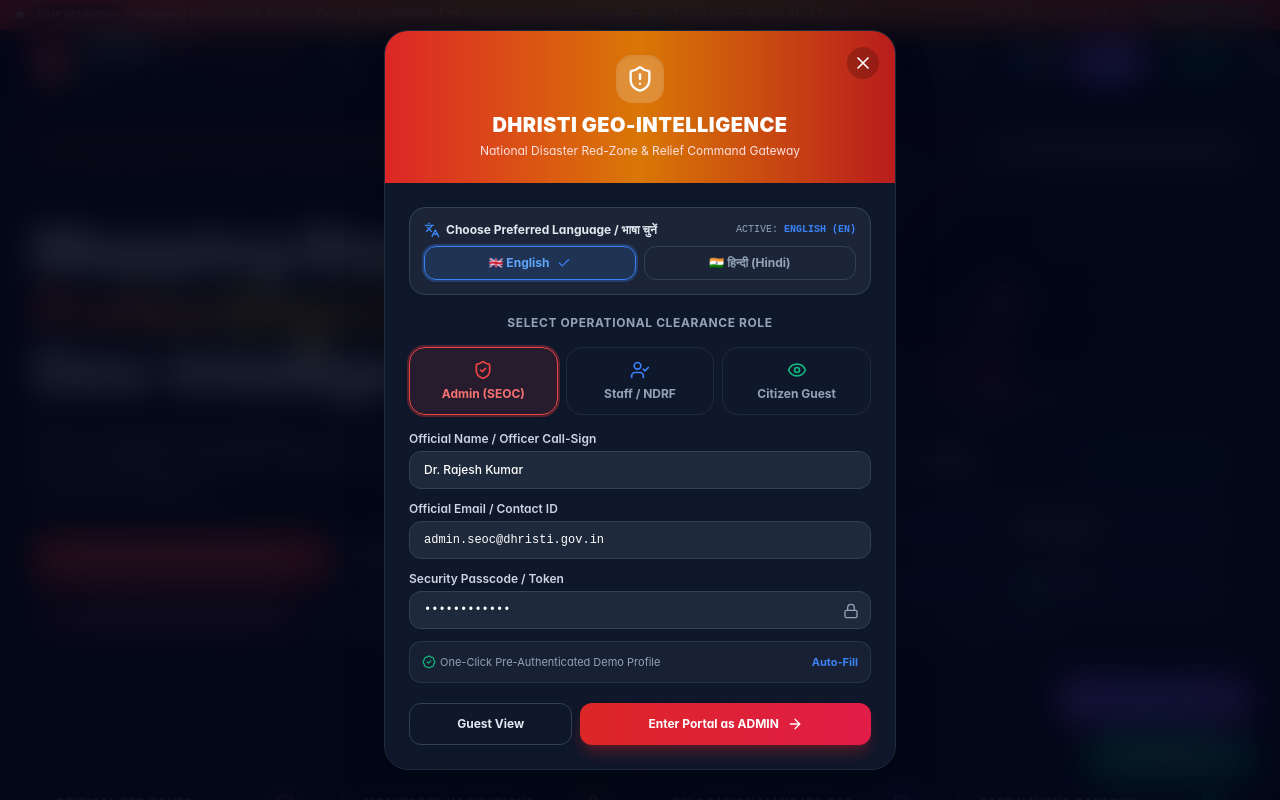
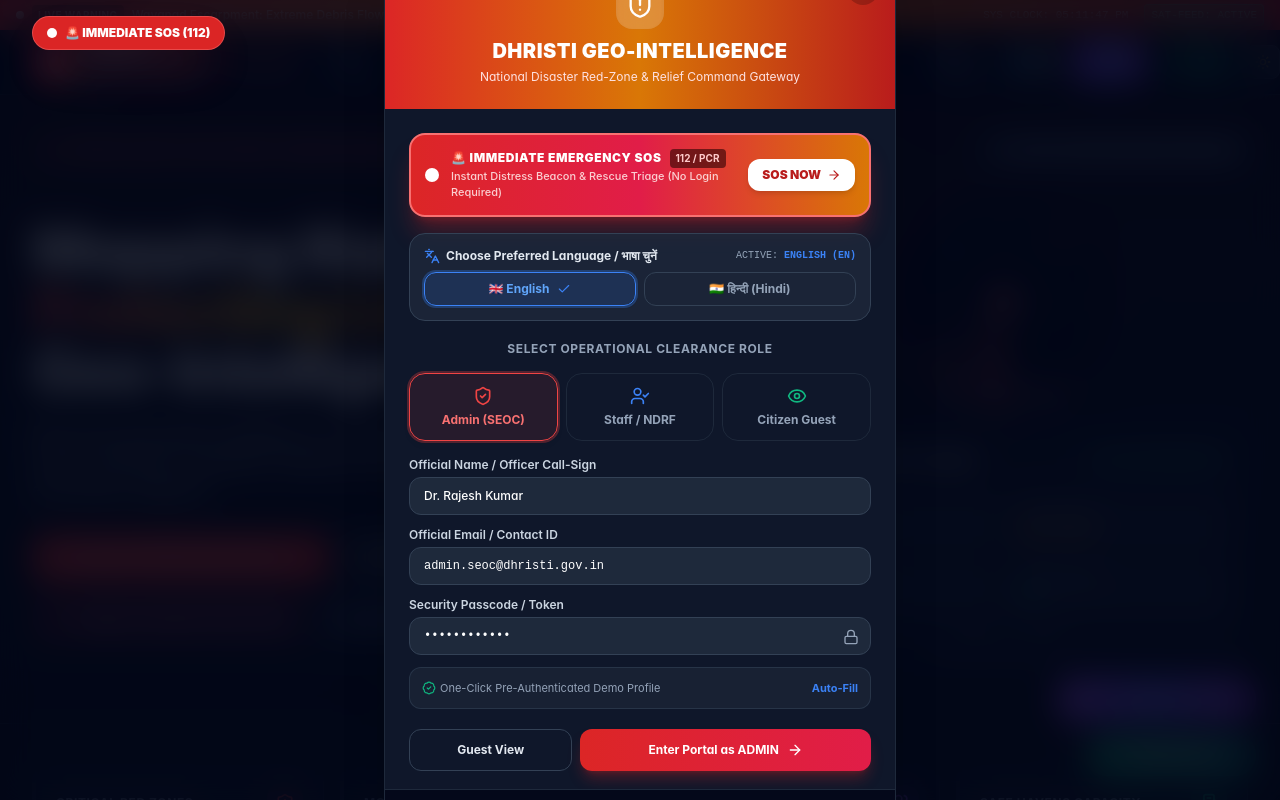
Before and after one commit to Somesh0206/Dhristi, a Next.js app: page / in a window 1280 px wide. Shown: the top 800 px of the page. Built offline with nearby package versions, Linux system fonts and the light colour scheme.

Commit message:
feat(sos): add immediate SOS function button to entry login popup and rectify DisasterTelemetryProcessor

```diff
--- a/src/components/EntryAuthModal.jsx
+++ b/src/components/EntryAuthModal.jsx
@@ -21,6 +21,7 @@ export default function EntryAuthModal() {
   const {
     isAuthModalOpen,
     setIsAuthModalOpen,
+    openSosModal,
     loginAs,
     currentUser,
     language,
@@ -37,6 +38,11 @@ export default function EntryAuthModal() {
   );
 
   if (!isAuthModalOpen) return null;
+
+  const handleImmediateSos = (tab = 'citizen') => {
+    setIsAuthModalOpen(false);
+    openSosModal(tab);
+  };
 
   const handleRoleSelect = (role) => {
     setSelectedRole(role);
@@ -71,6 +77,21 @@ export default function EntryAuthModal() {
 
   return (
     <div className="fixed inset-0 z-50 flex items-center justify-center p-4 bg-slate-950/85 backdrop-blur-lg animate-in fade-in duration-200">
+      {/* Top Floating Emergency Bypass Trigger */}
+      <div className="absolute top-4 left-4 sm:left-8 z-10 flex items-center space-x-2">
+        <button
+          type="button"
+          onClick={() => handleImmediateSos('citizen')}
+          className="flex items-center space-x-2 px-3.5 py-2 bg-red-600 hover:bg-red-700 text-white rounded-full shadow-2xl shadow-red-500/50 border border-red-400/50 font-black text-xs transition-all hover:scale-105 active:scale-95 animate-pulse"
+          title="Immediate Emergency SOS (No Login Needed)">
+          <span className="relative flex h-2.5 w-2.5">
+            <span className="animate-ping absolute inline-flex h-full w-full rounded-full bg-white opacity-80"></span>
+            <span className="relative inline-flex rounded-full h-2.5 w-2.5 bg-white"></span>
+          </span>
+          <span>{language === 'hi' ? '🚨 आपातकालीन एसओएस (112)' : '🚨 IMMEDIATE SOS (112)'}</span>
+        </button>
+      </div>
+
       <div className="relative w-full max-w-lg bg-white dark:bg-slate-900 border border-slate-300 dark:border-slate-800 rounded-3xl shadow-2xl overflow-hidden">
         {/* Header Ribbon */}
         <div className="bg-gradient-to-r from-red-600 via-amber-600 to-red-700 p-6 text-white text-center relative">
@@ -92,6 +113,39 @@ export default function EntryAuthModal() {
 
         {/* Content Body */}
         <div className="p-6 space-y-4 max-h-[85vh] overflow-y-auto">
+          {/* IMMEDIATE SOS EMERGENCY DISPATCH BAR */}
+          <div className="bg-gradient-to-r from-red-600 via-rose-600 to-amber-600 p-3.5 rounded-2xl border-2 border-red-400 text-white shadow-xl shadow-red-600/30 flex items-center justify-between">
+            <div className="flex items-center space-x-3">
+              <span className="relative flex h-3.5 w-3.5">
+                <span className="animate-ping absolute inline-flex h-full w-full rounded-full bg-white opacity-90"></span>
+                <span className="relative inline-flex rounded-full h-3.5 w-3.5 bg-white"></span>
+              </span>
+              <div>
+                <div className="flex items-center space-x-2">
+                  <span className="font-black text-xs uppercase tracking-wider">
+                    {language === 'hi' ? '🚨 तत्काल आपातकालीन एसओएस' : '🚨 IMMEDIATE EMERGENCY SOS'}
+                  </span>
+                  <span className="text-[10px] bg-red-950/70 text-red-200 px-1.5 py-0.5 rounded font-bold">
+                    112 / PCR
+                  </span>
+                </div>
+                <p className="text-[11px] text-red-100/90 font-medium">
+                  {language === 'hi'
+                    ? 'बिना लॉगिन तुरंत 1-टैप राहत एवं पुलिस सहायता प्राप्त करें'
+                    : 'Instant Distress Beacon & Rescue Triage (No Login Required)'}
+                </p>
+              </div>
+            </div>
+            <button
+              type="button"
+              onClick={() => handleImmediateSos('citizen')}
+              className="px-3.5 py-2 bg-white hover:bg-red-50 text-red-700 font-black text-xs rounded-xl shadow-md transition-all hover:scale-105 active:scale-95 flex items-center space-x-1.5 flex-shrink-0"
+              title="Open Immediate Emergency SOS">
+              <span>{language === 'hi' ? 'एसओएस भेजें' : 'SOS NOW'}</span>
+              <ArrowRight className="w-3.5 h-3.5" />
+            </button>
+          </div>
+
           {/* Language Selection Card */}
           <div className="bg-slate-50 dark:bg-slate-800/80 p-3.5 rounded-2xl border border-slate-200 dark:border-slate-700 space-y-2">
             <div className="flex items-center justify-between text-xs">
@@ -244,19 +298,39 @@ export default function EntryAuthModal() {
                 type="button"
                 onClick={handleQuickGuest}
                 className="flex-1 py-3 px-4 rounded-xl border border-slate-300 dark:border-slate-700 text-slate-700 dark:text-slate-200 font-bold hover:bg-slate-100 dark:hover:bg-slate-800 transition-colors">
-
                 {t('auth.guestBtn', 'Guest View')}
               </button>
               <button
                 type="submit"
                 className="flex-[2] py-3 px-4 rounded-xl bg-gradient-to-r from-red-600 to-rose-600 hover:from-red-700 hover:to-rose-700 text-white font-bold shadow-lg shadow-red-600/30 flex items-center justify-center space-x-2 transition-all hover:scale-[1.02]">
-
                 <span>{t('auth.enterAs', 'Enter Portal as')} {selectedRole}</span>
                 <ArrowRight className="w-4 h-4" />
               </button>
             </div>
           </form>
         </div>
+
+        {/* Bottom Emergency Fast-Dial Bar */}
+        <div className="p-3 bg-slate-100 dark:bg-slate-950/80 border-t border-slate-200 dark:border-slate-800 flex items-center justify-between text-xs px-6">
+          <span className="text-slate-500 dark:text-slate-400 font-semibold flex items-center space-x-1.5">
+            <span className="text-red-500 animate-pulse">●</span>
+            <span>{language === 'hi' ? 'आपातकालीन हॉटलाइन' : 'Emergency Hotlines'}:</span>
+          </span>
+          <div className="flex items-center space-x-2">
+            <button
+              type="button"
+              onClick={() => handleImmediateSos('police')}
+              className="px-3 py-1.5 rounded-lg bg-red-500/10 hover:bg-red-500/20 text-red-600 dark:text-red-400 font-bold border border-red-500/30 transition-colors flex items-center space-x-1">
+              <span>🚓 {language === 'hi' ? 'पुलिस 112' : 'Police 112'}</span>
+            </button>
+            <button
+              type="button"
+              onClick={() => handleImmediateSos('citizen')}
+              className="px-3 py-1.5 rounded-lg bg-red-600 hover:bg-red-700 text-white font-bold transition-all shadow-md flex items-center space-x-1">
+              <span>🚨 {language === 'hi' ? 'एसओएस' : 'Instant SOS'}</span>
+            </button>
+          </div>
+        </div>
       </div>
     </div>);
 
```
Also changed, not shown: 1 other file (tests, documents, lock files or other folders).
